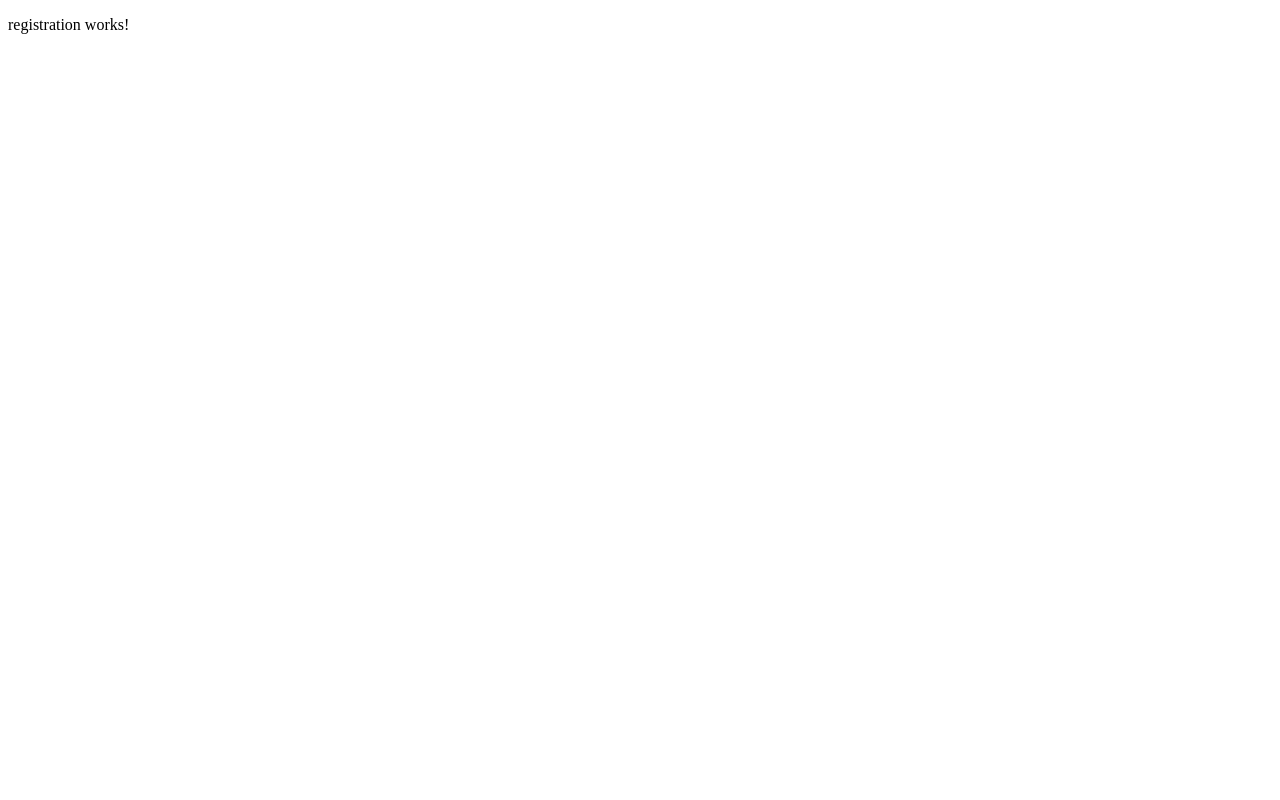
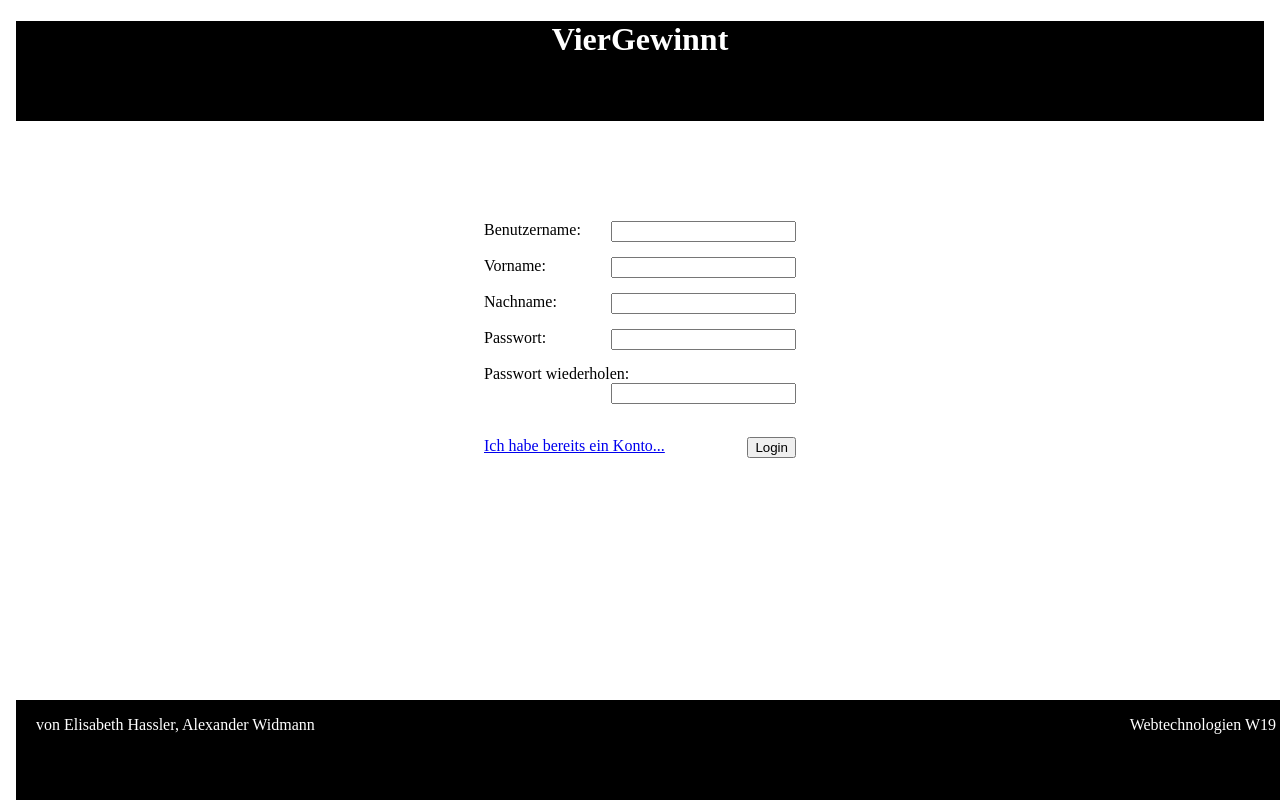
Before and after one commit to elhassler/VierGewinnt, an Angular app in the folder AngularVierGewinnt/: page /RegistrationComponent in a window 1280 px wide. Built offline with nearby package versions, Linux system fonts and the light colour scheme.

Commit message:
login, registrationcomponent

```diff
--- a/AngularVierGewinnt/src/app/login/login.component.css
+++ b/AngularVierGewinnt/src/app/login/login.component.css
@@ -1,36 +1,43 @@
 header {
-    height: auto;
-    width: 1325px;
     background-color: black;
-    margin: 0;
-    padding: 10px;
-    text-align: center;
+    height: 100px;
 }
 
 header h1 {
+    text-align: center;
     color: white;
 }
 
-body #login{
+main #login{
+    padding-top: 100px;
     display: block;
-    margin-top: 100px;
     margin-left: auto;
     margin-right: auto;
-    width: 22%;
+    width: 25%;
     text-align: center;
 }
- body #login label {
+main #login label, a{
      float: left;
  }
 
- body #login input {
+main #login input, button {
      float: right;
  }
 
- body #login button {
-     float: right;
- }
+footer {
+    bottom: 0;
+    position: absolute;
+    background-color: black;
+    color: white;
+    width: 100%;
+    height: 100px;
+}
 
- body #login a {
-     float: left;
- }
+footer p {
+    margin-left: 20px;
+    margin-right: 20px;
+}
+
+footer span {
+    float:right;
+}
--- a/AngularVierGewinnt/src/app/login/login.component.html
+++ b/AngularVierGewinnt/src/app/login/login.component.html
@@ -1,9 +1,8 @@
-
+<body>
     <header>
         <h1>VierGewinnt</h1>
     </header>
-
-  <body>
+    <main>
       <div ng-app="">
           <form id="login">
             <label for name>Benutzername:</label>
@@ -12,13 +11,11 @@
             <input type="password" ng-model="password">
             <br><br>
             <button ng-click="submit()">Login</button>
-        <a href="">Registrieren...</a>
+            <a routerLink="/RegistrationComponent" routerLinkActive="active">Registrieren...</a>
           </form>
-
-
-
       </div>
+    </main>
+    <footer>
+      <p>von Elisabeth Hassler, Alexander Widmann <span>Webtechnologien W19</span></p>
+    </footer>
 </body>
-  <footer>
-
-  </footer>
--- a/AngularVierGewinnt/src/app/registration/registration.component.css
+++ b/AngularVierGewinnt/src/app/registration/registration.component.css
@@ -0,0 +1,43 @@
+header {
+    background-color: black;
+    height: 100px;
+}
+
+header h1 {
+    text-align: center;
+    color: white;
+}
+
+main #registration{
+    padding-top: 100px;
+    display: block;
+    margin-left: auto;
+    margin-right: auto;
+    width: 25%;
+    text-align: center;
+}
+main #registration label, a{
+     float: left;
+ }
+
+main #registration input, button {
+     float: right;
+ }
+
+footer {
+    bottom: 0;
+    position: absolute;
+    background-color: black;
+    color: white;
+    width: 100%;
+    height: 100px;
+}
+
+footer p {
+    margin-left: 20px;
+    margin-right: 20px;
+}
+
+footer span {
+    float:right;
+}
--- a/AngularVierGewinnt/src/app/registration/registration.component.html
+++ b/AngularVierGewinnt/src/app/registration/registration.component.html
@@ -1,3 +1,27 @@
-<p>
-  registration works!
-</p>
+<body>
+    <header>
+        <h1>VierGewinnt</h1>
+    </header>
+    <main>
+      <div ng-app="">
+          <form id="registration">
+            <label for name>Benutzername:</label>
+            <input type="text" ng-model="name"><br><br>
+            <label for name>Vorname:</label>
+            <input type="text" ng-model="vname"><br><br>
+            <label for name>Nachname:</label>
+            <input type="text" ng-model="nname"><br><br>
+            <label for password>Passwort:</label>
+            <input type="password" ng-model="password"><br><br>
+            <label for name>Passwort wiederholen:</label>
+            <input type="password" ng-model="password2"><br><br>
+            <br><br>
+            <button ng-click="submit()">Login</button>
+            <a routerLink="/LoginComponent" routerLinkActive="active">Ich habe bereits ein Konto...</a>
+          </form>
+      </div>
+    </main>
+    <footer>
+      <p>von Elisabeth Hassler, Alexander Widmann <span>Webtechnologien W19</span></p>
+    </footer>
+</body>
```
Also changed, not shown: 1 other file (tests, documents, lock files or other folders). Lines whose indentation alone changed are shown as unchanged.
